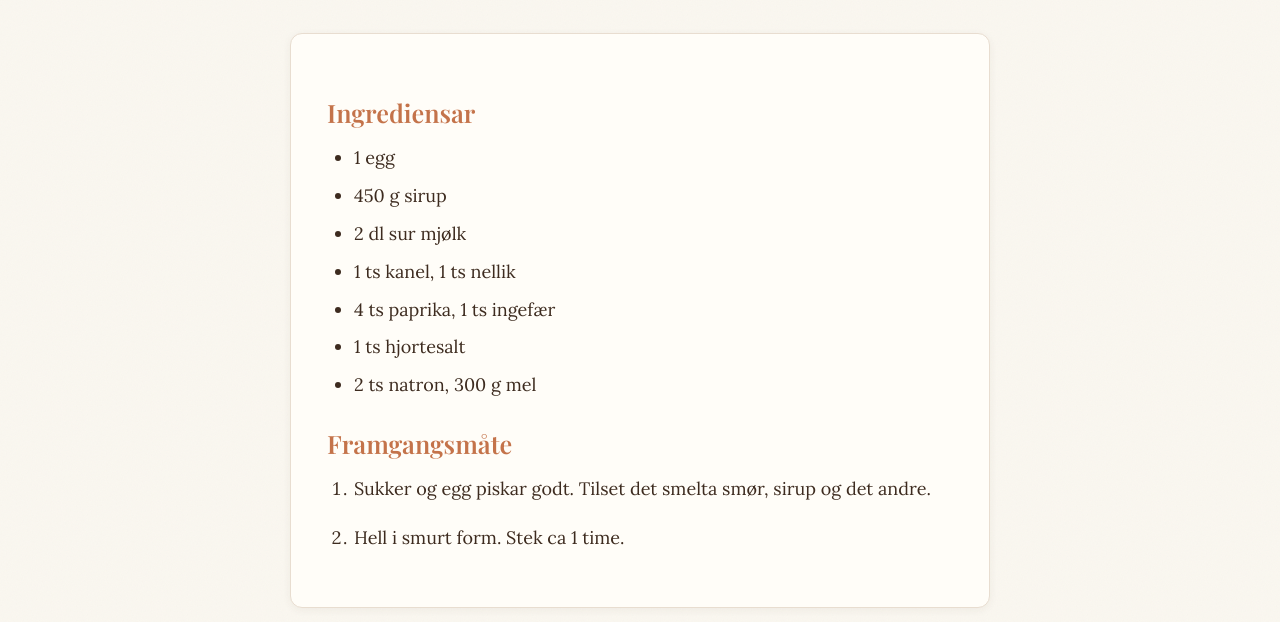
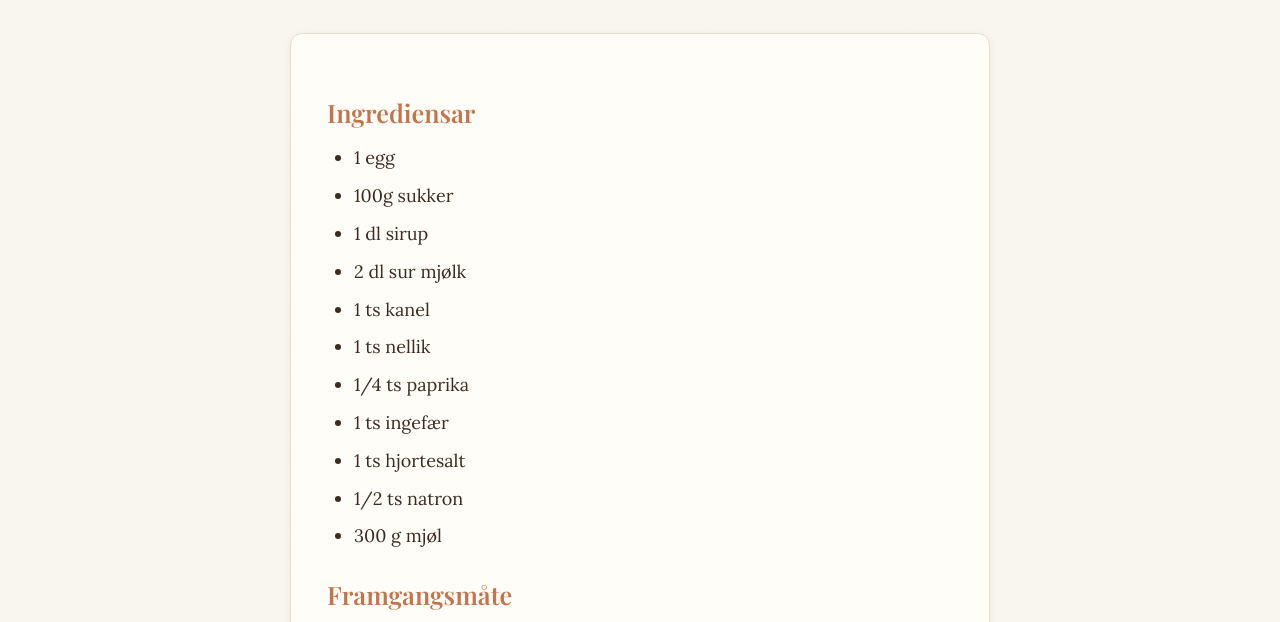
Before and after one commit to petrepa/bestemor-oppskrifter, an Astro site in the folder recipes-site/: page /bestemor-oppskrifter/oppskrifter/honningkake in a window 1280 px wide. Shown: the part 306-928 px from the top of the page. Built offline with nearby package versions, Linux system fonts and the light colour scheme; Astro itself is replaced by a stand-in of ours.

Commit message:
Revise honningkake recipe ingredients and steps
Updated ingredients and cooking instructions for honningkake.

```diff
--- a/recipes-site/src/content/oppskrifter/honningkake.md
+++ b/recipes-site/src/content/oppskrifter/honningkake.md
@@ -9,15 +9,20 @@ original_skann: "skannar/honningkake.jpg"
 ## Ingrediensar
 
 - 1 egg
-- 450 g sirup
+- 100g sukker
+- 1 dl sirup
 - 2 dl sur mjølk
-- 1 ts kanel, 1 ts nellik
-- 4 ts paprika, 1 ts ingefær
+- 1 ts kanel
+- 1 ts nellik
+- 1/4 ts paprika
+- 1 ts ingefær
 - 1 ts hjortesalt
-- 2 ts natron, 300 g mel
+- 1/2 ts natron
+- 300 g mjøl
 
 ## Framgangsmåte
 
-1. Sukker og egg piskar godt. Tilset det smelta smør, sirup og det andre.
-
-2. Hell i smurt form. Stek ca 1 time.
+1. Sukker og egg piskast godt.
+2. Tilset det smelta smøret, sirup og det andre.
+3. Hell i smurt form.
+4. Steik ca 1 time.
```
